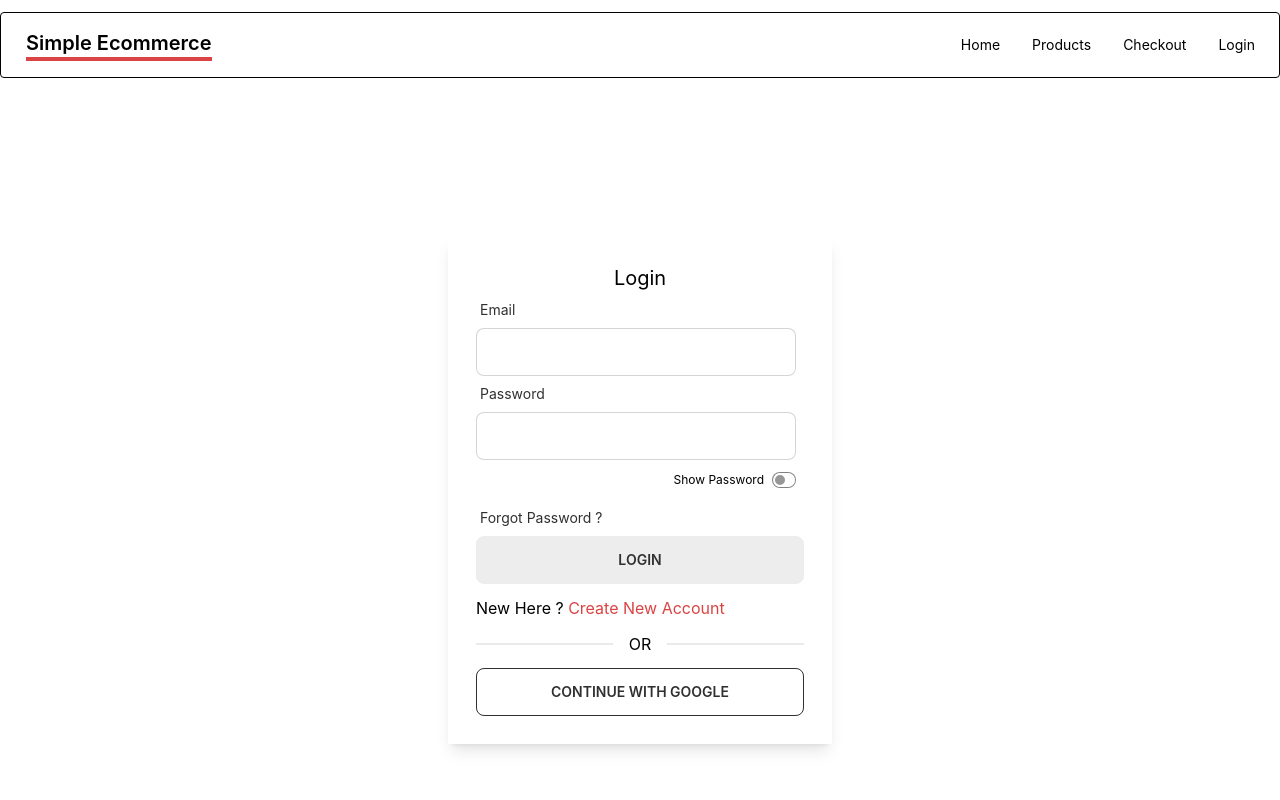
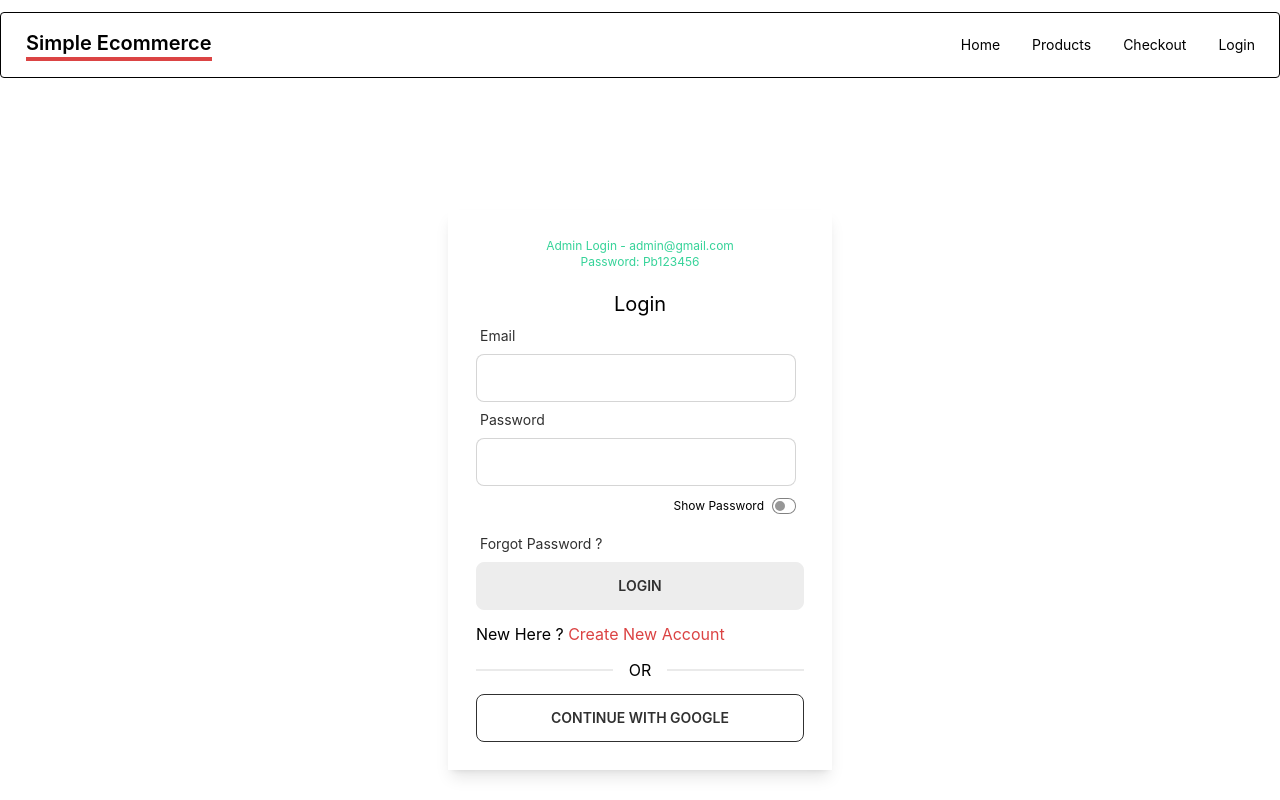
Before and after one commit to alfred-pithu/Simple-Ecommerce, a React (Create React App) app: page /login in a window 1280 px wide. Shown: the top 800 px of the page. Built offline with nearby package versions, Linux system fonts and the light colour scheme; no server answers.

Commit message:
hid some things that admin should not see

```diff
--- a/src/Pages/Checkout/Checkout.js
+++ b/src/Pages/Checkout/Checkout.js
@@ -42,7 +42,7 @@ const Checkout = () => {
                 <tbody>
 
                     {
-                        dbUserCartInfo.map((product) => {
+                        dbUserCartInfo?.map((product) => {
                             const parsedProduct = JSON.parse(product)
 
                             return <TableRow product={parsedProduct} refetch={refetch} setRefetch={setRefetch} key={parsedProduct._id} ></TableRow>
--- a/src/Pages/Login/Login.js
+++ b/src/Pages/Login/Login.js
@@ -60,7 +60,9 @@ const Login = () => {
     const regexValue = /^\S+@\S+$/i;
     return (
         <div className='h-[800px]  flex justify-center items-center '>
+
             <div className='w-96 p-7 shadow-lg' >
+                <h4 className='text-xs mb-5 text-success text-center'> Admin Login - admin@gmail.com  <br /> Password: Pb123456</h4>
                 <h2 className='text-xl text-center'>Login</h2>
 
                 <form onSubmit={handleSubmit(handleLogin)}>
--- a/src/Pages/ProductDetails/ProductDetails.js
+++ b/src/Pages/ProductDetails/ProductDetails.js
@@ -72,8 +72,9 @@ const ProductDetails = () => {
                             <h6 className='cursor-pointer text-xs border border-gray-400 rounded-md p-1 hover:bg-secondary hover:text-white hover:border-white'>XL</h6>
 
                         </div>
-
-                        <button onClick={addToCart} className="btn my-5 btn-secondary btn-xs text-white rounded-sm  px-10">Add To Cart</button>
+                        {
+                            user?.email !== 'admin@gmail.com' && <button onClick={addToCart} className="btn my-5 btn-secondary btn-xs text-white rounded-sm  px-10">Add To Cart</button>
+                        }
 
                     </div>
                 </div>
--- a/src/Pages/Shared/Navbar/Navbar.js
+++ b/src/Pages/Shared/Navbar/Navbar.js
@@ -24,7 +24,11 @@ const Navbar = () => {
     const menuItems = <React.Fragment>
         <li><Link to="/">Home</Link></li>
         <li><a href="/#products">Products</a></li>
-        <li><Link to="/checkout">Checkout</Link></li>
+
+        {
+            user?.email !== 'admin@gmail.com' && <li><Link to="/checkout">Checkout</Link></li>
+
+        }
 
         {
             user?.email === 'admin@gmail.com' && <li><Link to='/dashboard'>Dashboard</Link></li>
```
